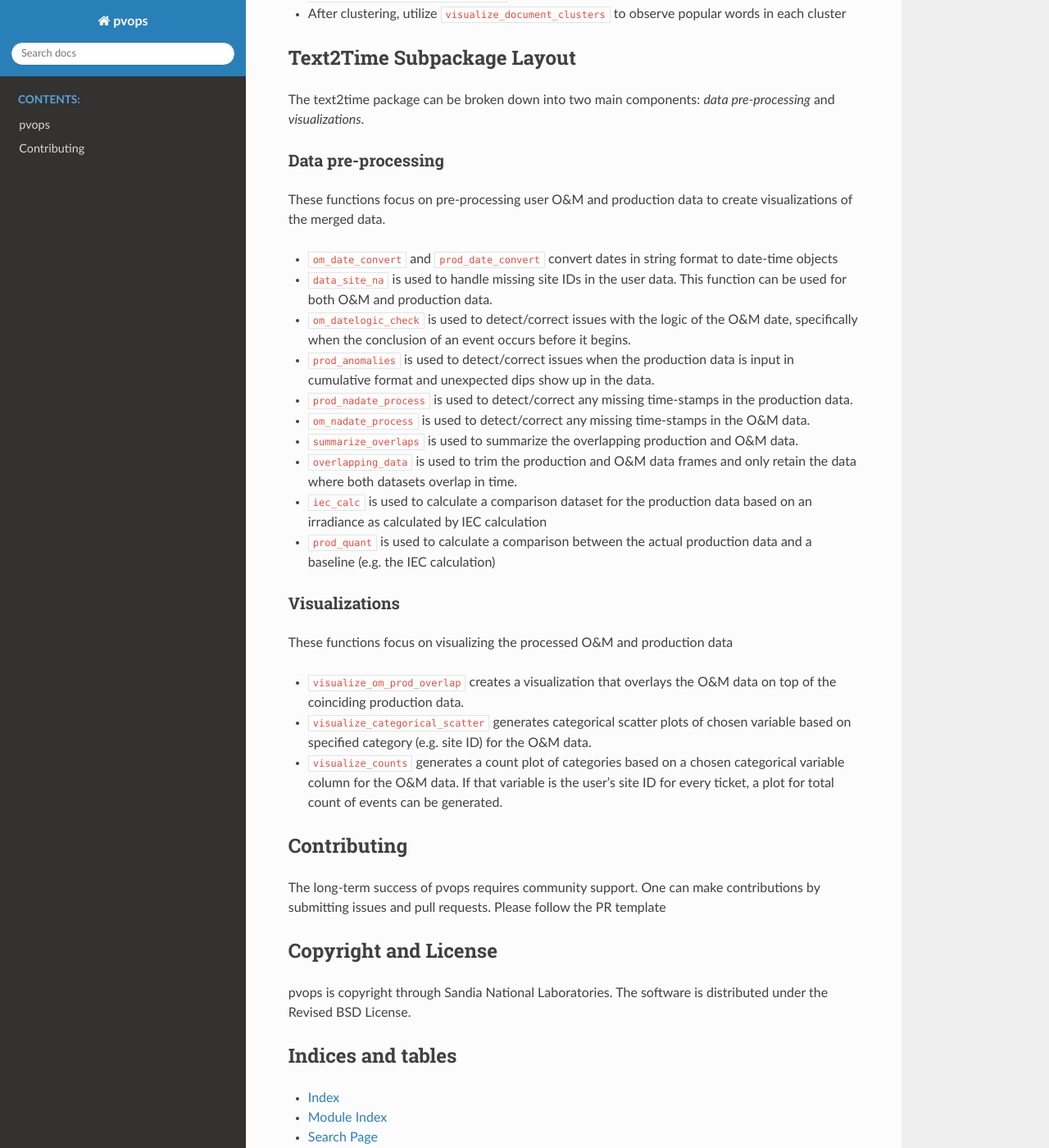
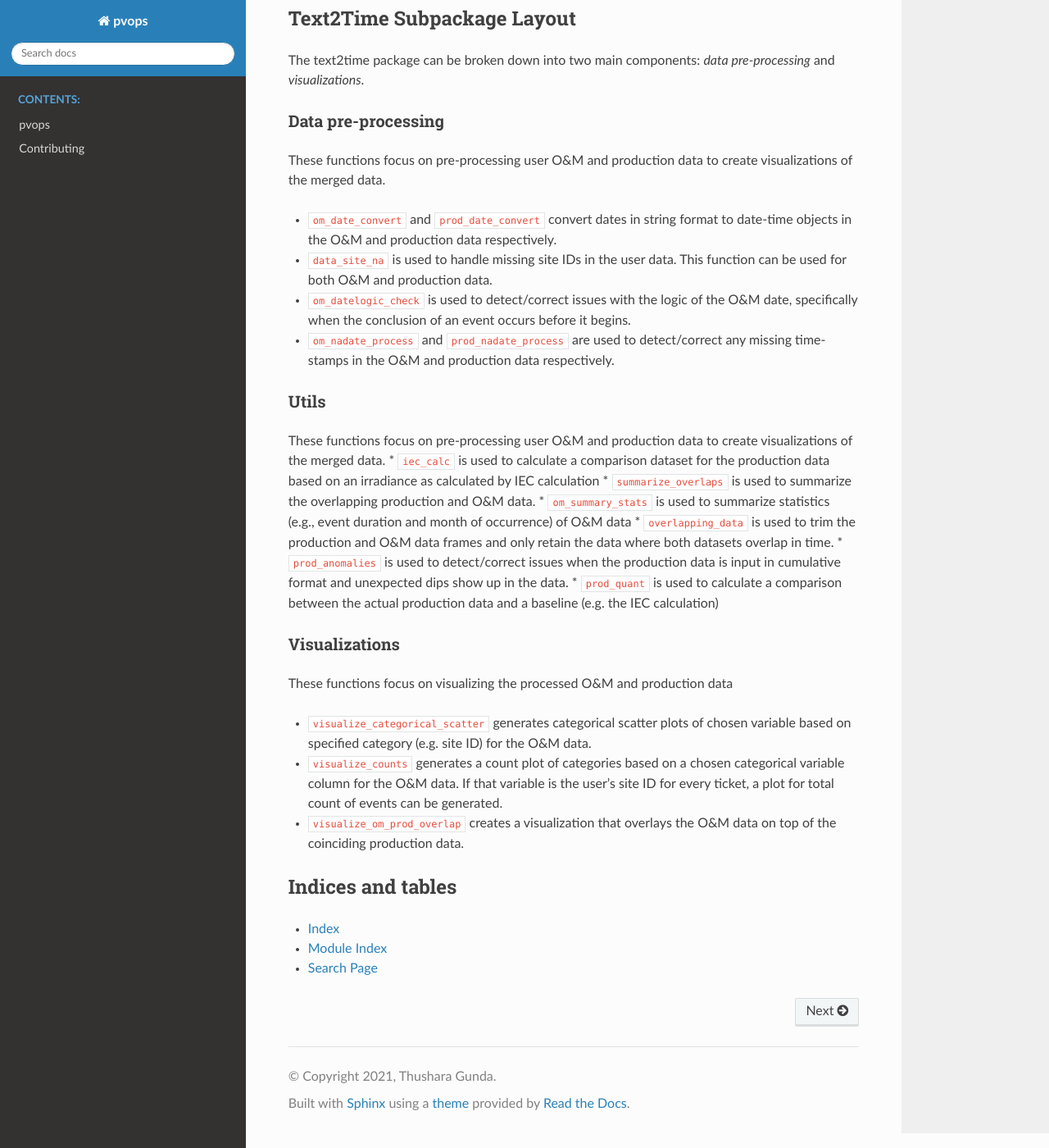
Before and after one commit to sandialabs/pvOps, a Sphinx documentation site: the page built from docs/index.rst, in a window 1280 px wide and 1400 px high, scrolled down 2228 px. Shown: the whole window at 82% size. Built offline with Sphinx 7.4.7 and the Read the Docs theme 2.0.0, drawn with Linux system fonts in a browser that asks for light colours; some of the changed text lies outside the part shown.

Commit message:
Update index.rst
Cleaned up the organization of the modules and some of the intro text.

```diff
--- a/docs/index.rst
+++ b/docs/index.rst
@@ -13,17 +13,15 @@
 
 Introduction
 ============
-pvops contains a series of functions to facilitate fusion of text-based data with time series production data collected at photovoltaic sites. The package also contains example datasets and tutorials to help demonstrate how the functions can be used.
+pvops is a python package for PV operators & researchers. It is a collection of functions for working with text-based data from photovoltaic power systems. The library includes functions for processing text data as well as fusion of the text information with time series data for visualization of contextual details for data analysis.
 
 How to access pvops
 ========================
-pvops is available by running ``git clone https://github.com/tgunda/pvOps.git`` in a windows terminal. This option requires having `git <https://git-scm.com/>`_ installed.
-
-If you do not have git installed, or you just want to utilize the *pvops* functionality without contributing to the package, a popular choice is to install the python packaging using `pip`:
-
 +------------------------+
 |>  ``pip install pvops``|
 +------------------------+
+
+If you are interested in contributing to pvops, then you can also access this package through the GitHub repository: ``git clone https://github.com/tgunda/pvOps.git``.
 
 Text Subpackage Layout
 ======================
@@ -73,35 +71,29 @@
 -------------------
 These functions focus on pre-processing user O&M and production data to create visualizations of the merged data.
 
-*  ``om_date_convert`` and ``prod_date_convert`` convert dates in string format to date-time objects
+*  ``om_date_convert`` and ``prod_date_convert`` convert dates in string format to date-time objects in the O&M and production data respectively.
 *  ``data_site_na`` is used to handle missing site IDs in the user data.  This function can be used for both O&M and production data.
 *  ``om_datelogic_check`` is used to detect/correct issues with the logic of the O&M date, specifically when the conclusion of an event occurs before it begins.
+*  ``om_nadate_process`` and ``prod_nadate_process`` are used to detect/correct any missing time-stamps in the O&M and production data respectively.
+
+Utils
+------
+These functions focus on pre-processing user O&M and production data to create visualizations of the merged data.
+*  ``iec_calc`` is used to calculate a comparison dataset for the production data based on an irradiance as calculated by IEC calculation
+*  ``summarize_overlaps`` is used to summarize the overlapping production and O&M data.
+* ``om_summary_stats`` is used to summarize statistics (e.g., event duration and month of occurrence) of O&M data
+*  ``overlapping_data`` is used to trim the production and O&M data frames and only retain the data where both datasets overlap in time.
 *  ``prod_anomalies`` is used to detect/correct issues when the production data is input in cumulative format and unexpected dips show up in the data.
-*  ``prod_nadate_process`` is used to detect/correct any missing time-stamps in the production data.
-*  ``om_nadate_process`` is used to detect/correct any missing time-stamps in the O&M data.
-*  ``summarize_overlaps`` is used to summarize the overlapping production and O&M data.
-*  ``overlapping_data`` is used to trim the production and O&M data frames and only retain the data where both datasets overlap in time.
-*  ``iec_calc`` is used to calculate a comparison dataset for the production data based on an irradiance as calculated by IEC calculation
 *  ``prod_quant`` is used to calculate a comparison between the actual production data and a baseline (e.g. the IEC calculation)
+
 
 Visualizations
 --------------
 These functions focus on visualizing the processed O&M and production data
 
-*  ``visualize_om_prod_overlap`` creates a visualization that overlays the O&M data on top of the coinciding production data.
 *  ``visualize_categorical_scatter`` generates categorical scatter plots of chosen variable based on specified category (e.g. site ID) for the O&M data.
 *  ``visualize_counts`` generates a count plot of categories based on a chosen categorical variable column for the O&M data.  If that variable is the user's site ID for every ticket, a plot for total count of events can be generated.
-
-
-Contributing
-============
-
-The long-term success of pvops requires community support. One can make contributions by submitting issues and pull requests. Please follow the PR template
-
-Copyright and License
-=====================
-
-pvops is copyright through Sandia National Laboratories. The software is distributed under the Revised BSD License.
+*  ``visualize_om_prod_overlap`` creates a visualization that overlays the O&M data on top of the coinciding production data.
 
 Indices and tables
 ==================
```
